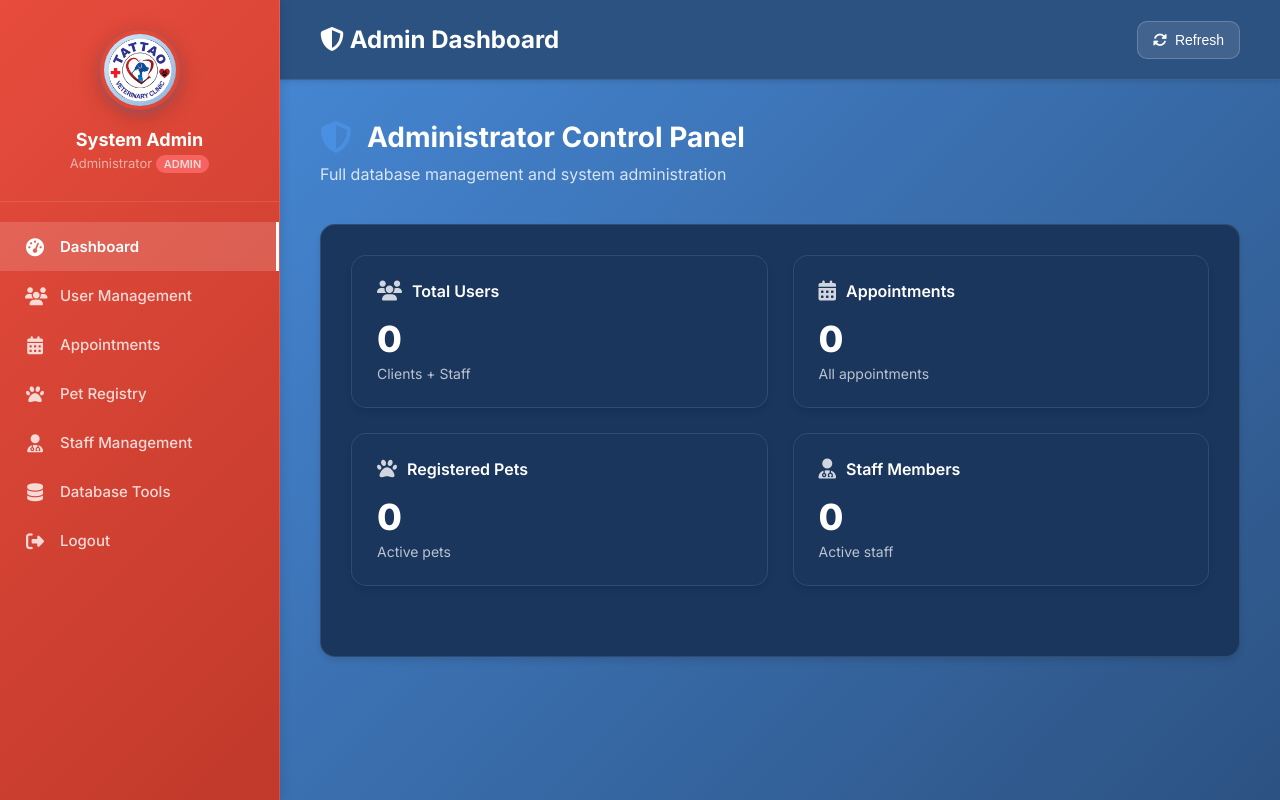
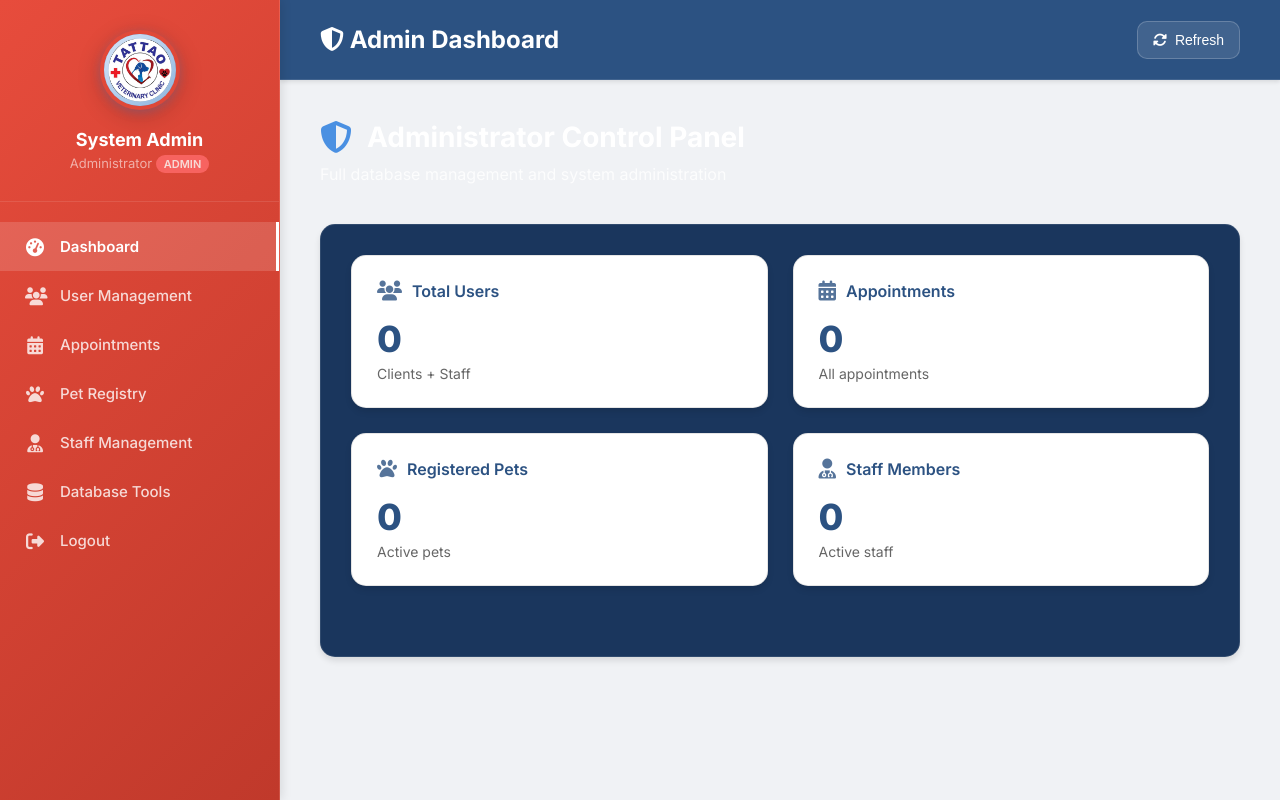
Before and after one commit to Cedrick991/vetclinic, a PHP site: page /public/admin_dashboard.html in a window 1280 px wide. Run offline with PHP 8.4, Linux system fonts and the light colour scheme.

Commit message:
Remove purple background from staff dashboard and update color scheme

```diff
--- a/assets/css/modern-dashboard.css
+++ b/assets/css/modern-dashboard.css
@@ -8,7 +8,7 @@
 
 body {
     font-family: 'Inter', 'Segoe UI', -apple-system, BlinkMacSystemFont, sans-serif;
-    background: linear-gradient(135deg, #4A90E2 0%, #2C5282 100%);
+    background: #f0f2f5;
     min-height: 100vh;
     color: #ffffff;
     overflow-x: hidden;
@@ -348,8 +348,8 @@ body {
 
 /* Dashboard Cards */
 .dashboard-card {
-    background: #1A365D;
-    border: 1px solid rgba(255, 255, 255, 0.1);
+    background: #ffffff;
+    border: 1px solid rgba(0, 0, 0, 0.1);
     border-radius: 15px;
     padding: 25px;
     transition: all 0.3s ease;
@@ -374,7 +374,7 @@ body {
 .card-title {
     font-size: 16px;
     font-weight: 600;
-    color: #ffffff;
+    color: #2C5282;
     display: flex;
     align-items: center;
     gap: 10px;
@@ -388,14 +388,14 @@ body {
 .card-value {
     font-size: 36px;
     font-weight: 800;
-    color: #ffffff;
+    color: #2C5282;
     margin-bottom: 8px;
     line-height: 1;
 }
 
 .card-subtitle {
     font-size: 14px;
-    color: rgba(255, 255, 255, 0.7);
+    color: #666666;
     margin: 0;
 }
 
```
